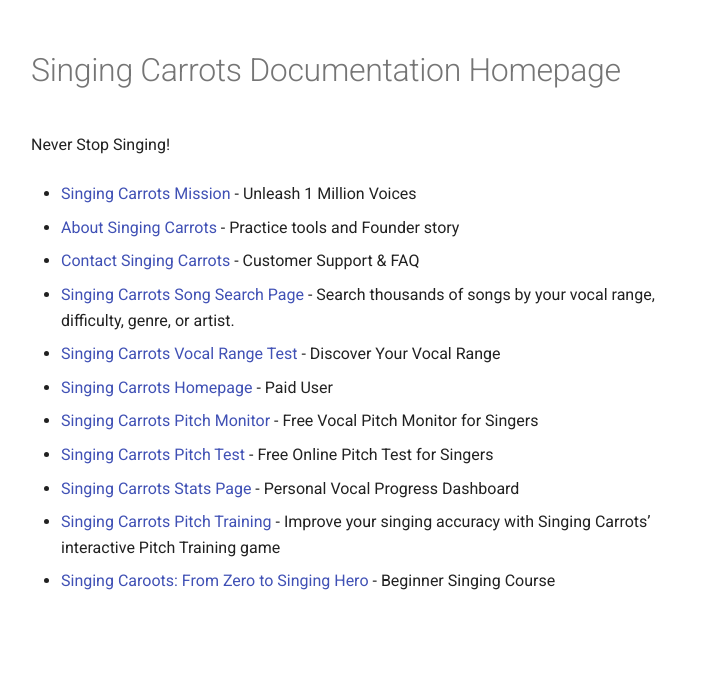
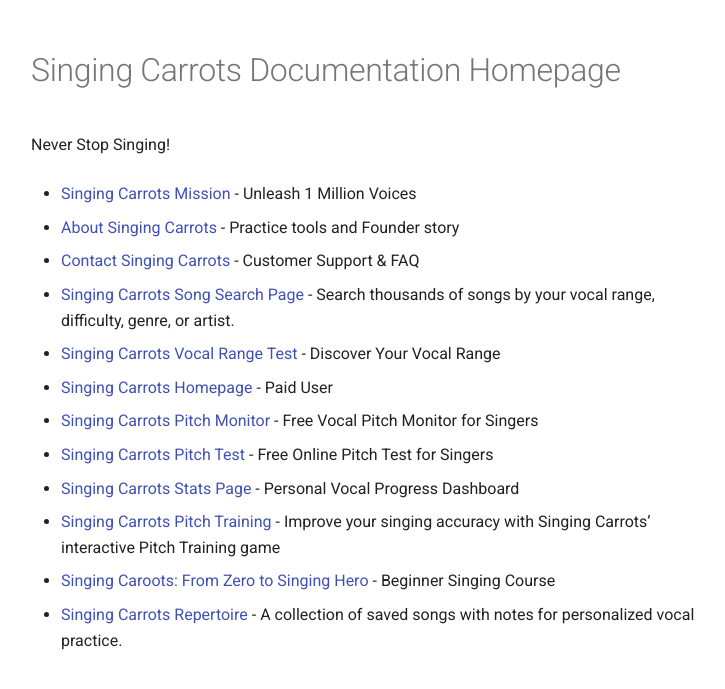
Before and after one commit to singingcarrots/docs, an MkDocs documentation site: the page built from docs/index.md, in a window 1280 px wide. Shown: the top 689 px of the page, without its empty margins (265-990 px from the left). Built offline with MkDocs 1.6.1 and Material for MkDocs 9.7.7, drawn with Linux system fonts in a browser that asks for light colours.

Commit message:
Update Pages “index”

```diff
--- a/docs/index.md
+++ b/docs/index.md
@@ -27,3 +27,5 @@
 * [Singing Carrots Pitch Training](https://singingcarrots.com/docs/singing-carrots-pitch-training) - Improve your singing accuracy with Singing Carrots’ interactive Pitch Training game
 
 * [Singing Caroots: From Zero to Singing Hero](https://singingcarrots.com/docs/docs/from-zero-to-singing-hero) - Beginner Singing Course
+
+* [Singing Carrots Repertoire](https://singingcarrots.com/docs/docs/singing-carrots-manage-your-vocal-repertoire) - A collection of saved songs with notes for personalized vocal practice.
```
